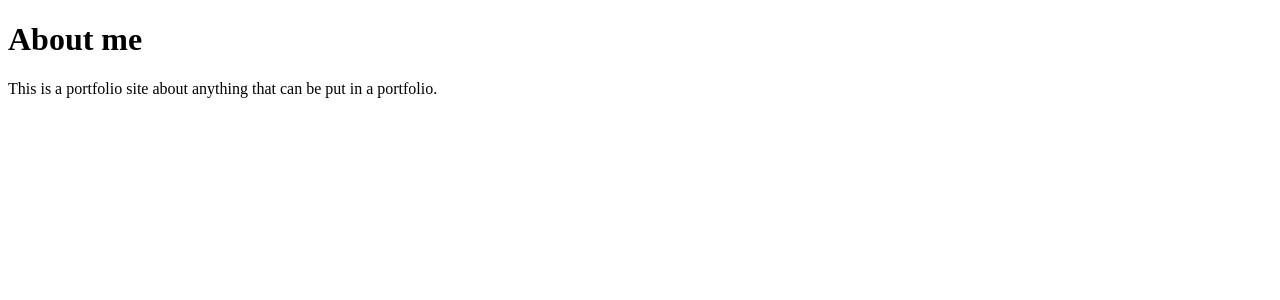
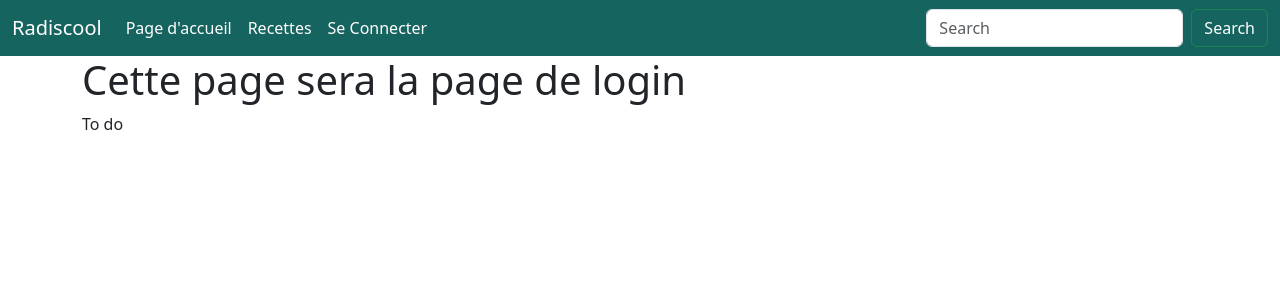
Before and after one commit to manonbalard/radiscool, a Flask app: page /login in a window 1280 px wide. Shown: the top 300 px of the page. Run offline with Flask 3, Linux system fonts and the light colour scheme.

Commit message:
added navbar to all pages

```diff
--- a/templates/login.html
+++ b/templates/login.html
@@ -1,9 +1,15 @@
 <!DOCTYPE html>
 <html>
+  <head>
+    <title>Radiscool</title>
+  </head>
   <body>
-   <div class="about">
-     <h1>About me</h1>
-     <p>This is a portfolio site about anything that can be put in a portfolio.</p>
+    {% extends "layout.html" %}
+    {% block content %}
+   <div class="login">
+     <h1>Cette page sera la page de login</h1>
+     <p>To do</p>
    </div>
+   {% endblock %}
   </body>
 </html>
```
Also changed, not shown: templates/recettes.html (+9 -3 lines).
